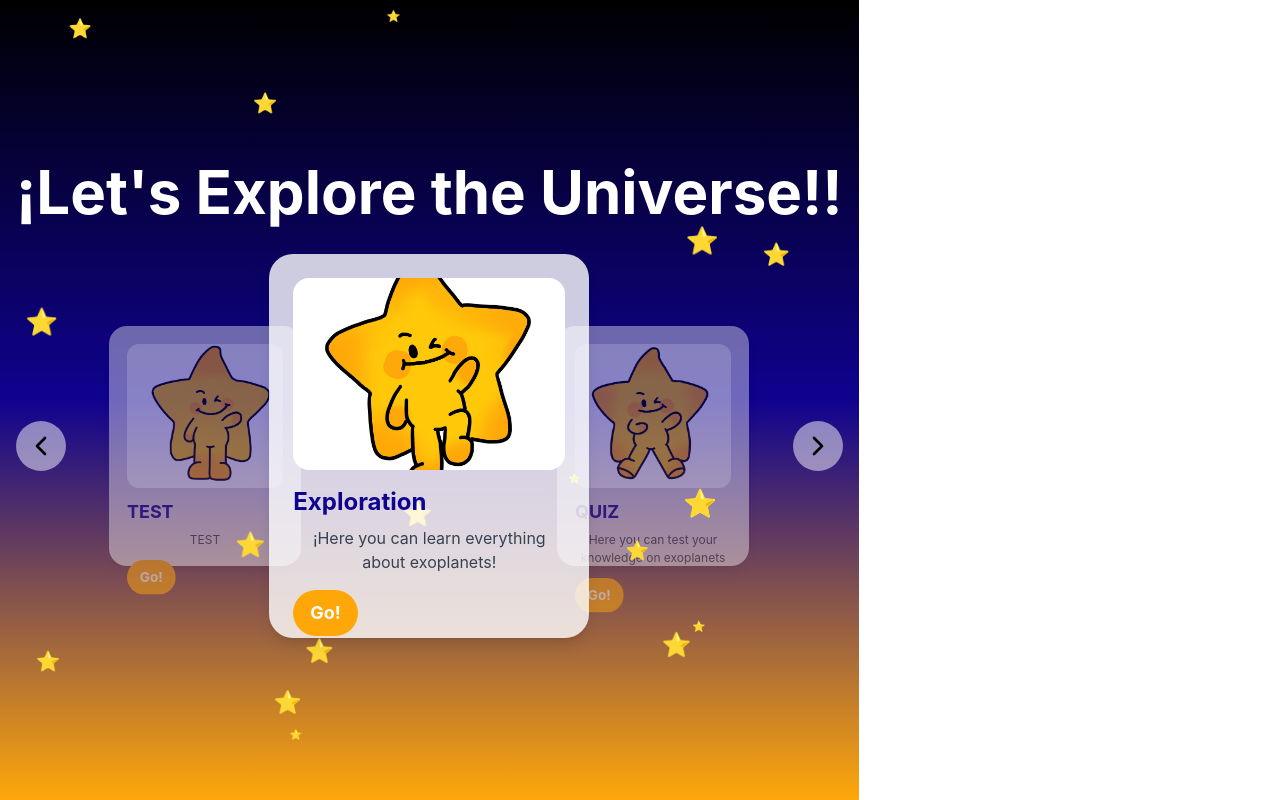
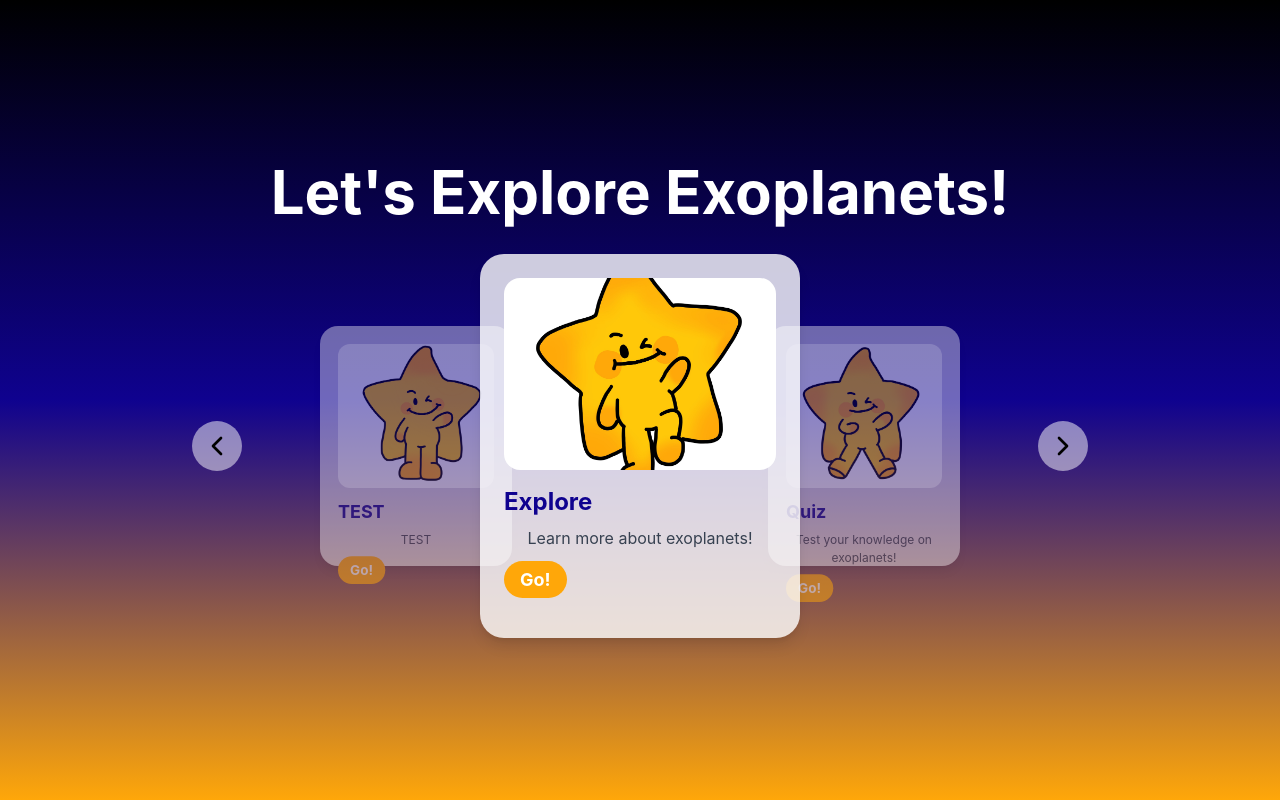
Before and after one commit to dariocorsal/ExoSpaceApps, a React (Vite) app in the folder vite-react/: page / in a window 1280 px wide. Built offline with nearby package versions, Linux system fonts and the light colour scheme.

Commit message:
added page routes

```diff
--- a/vite-react/package.json
+++ b/vite-react/package.json
@@ -12,7 +12,8 @@
   "dependencies": {
     "lucide-react": "^0.447.0",
     "react": "^18.3.1",
-    "react-dom": "^18.3.1"
+    "react-dom": "^18.3.1",
+    "react-router-dom": "^6.26.2"
   },
   "devDependencies": {
     "@eslint/js": "^9.11.1",
--- a/vite-react/src/App.jsx
+++ b/vite-react/src/App.jsx
@@ -1,136 +1,21 @@
-import React, { useState } from "react";
-import { ChevronLeft, ChevronRight } from "lucide-react";
-
-const sections = [
-  {
-    title: "Exploration",
-    description: "¡Here you can learn everything about exoplanets!",
-    image: "/public/E1.jpg",
-  },
-  {
-    title: "QUIZ",
-    description: "Here you can test your knowledge on exoplanets",
-    image: "/public/E2.jpg",
-  },
-  {
-    title: "PAINT",
-    description:
-      "¡Here you can create your own artwork inspired by an exoplanet!",
-    image: "/public/E3.jpg",
-  },
-  {
-    title: "TEST",
-    description: "TEST",
-    image: "/public/E3.jpg",
-  },
-];
-
-const decorations = [
-  "⭐",
-  "⭐",
-  "⭐",
-  "⭐",
-  "⭐",
-  "⭐",
-  "⭐",
-  "⭐",
-  "⭐",
-  "⭐",
-  "⭐",
-  "⭐",
-  "⭐",
-  "⭐",
-  "⭐",
-  "⭐",
-  "⭐",
-];
+import React from "react";
+import { BrowserRouter as Router, Routes, Route } from "react-router-dom";
+import MainMenu from "./pages/MainMenu.jsx";
+import Exploration from "./pages/Explore.jsx"; // Importa las otras páginas
+import Quiz from "./pages/Quiz.jsx";
+import Paint from "./pages/Draw.jsx";
+// import Test from "./pages/Test.jsx";
 
 export default function App() {
-  const [currentIndex, setCurrentIndex] = useState(0);
-
-  const nextSection = () => {
-    setCurrentIndex((prevIndex) => (prevIndex + 1) % sections.length);
-  };
-
-  const prevSection = () => {
-    setCurrentIndex(
-      (prevIndex) => (prevIndex - 1 + sections.length) % sections.length
-    );
-  };
-
   return (
-    <div className="min-h-screen bg-gradient-to-b from-black via-[#0f028f] to-[#ffa709] flex flex-col items-center justify-center p-4 overflow-hidden relative">
-      <h1 className="text-4xl md:text-6xl font-bold text-white text-center mb-8 ">
-        ¡Let's Explore the Universe!!
-      </h1>
-
-      <div className="relative w-full max-w-4xl">
-        <button
-          onClick={prevSection}
-          className="absolute left-0 top-1/2 transform -translate-y-1/2 bg-white bg-opacity-50 p-2 rounded-full z-10 hover:bg-opacity-75 transition-all"
-          aria-label="Sección anterior"
-        >
-          <ChevronLeft className="w-8 h-8 text-black" />
-        </button>
-
-        <div className="flex justify-center items-center">
-          {[-1, 0, 1].map((offset) => {
-            const index =
-              (currentIndex + offset + sections.length) % sections.length;
-            const section = sections[index];
-            return (
-              <div
-                key={section.title}
-                className={`bg-white bg-opacity-80 rounded-3xl p-6 shadow-lg transition-all duration-300 ${
-                  offset === 0
-                    ? "w-80 h-96 z-20 scale-100 opacity-100"
-                    : "w-64 h-80 scale-75 opacity-50"
-                } ${offset === -1 ? "-mr-16" : offset === 1 ? "-ml-16" : ""}`}
-              >
-                <img
-                  src={section.image}
-                  alt={section.title}
-                  className="w-full h-48 object-cover rounded-2xl mb-4"
-                />
-                <h2 className="text-2xl font-bold text-[#0f028f] mb-2">
-                  {section.title}
-                </h2>
-                <p className="text-gray-700 text-center mb-4">
-                  {section.description}
-                </p>
-                <button className="bg-[#ffa709] hover:bg-[#ff8c00] text-white font-bold py-2 px-4 rounded-full text-lg transition-colors">
-                  Go!
-                </button>
-              </div>
-            );
-          })}
-        </div>
-
-        <button
-          onClick={nextSection}
-          className="absolute right-0 top-1/2 transform -translate-y-1/2 bg-white bg-opacity-50 p-2 rounded-full z-10 hover:bg-opacity-75 transition-all"
-          aria-label="Siguiente sección"
-        >
-          <ChevronRight className="w-8 h-8 text-black" />
-        </button>
-      </div>
-
-      {decorations.map((emoji, index) => (
-        <div
-          key={index}
-          className="absolute animate-twinkle"
-          style={{
-            top: `${Math.random() * 100}%`,
-            left: `${Math.random() * 100}%`,
-            fontSize: `${Math.random() * 20 + 10}px`,
-            animation: `${emoji === "🌍" ? "spin" : "twinkle"} ${
-              5 + Math.random() * 5
-            }s infinite`,
-          }}
-        >
-          {emoji}
-        </div>
-      ))}
-    </div>
+    <Router>
+      <Routes>
+        <Route path="/" element={<MainMenu />} />
+        <Route path="/exploration" element={<Exploration />} />
+        <Route path="/quiz" element={<Quiz />} />
+        <Route path="/paint" element={<Paint />} />
+        {/* <Route path="/test" element={<Test />} /> */}
+      </Routes>
+    </Router>
   );
 }
--- /dev/null
+++ b/vite-react/src/pages/Draw.jsx
@@ -0,0 +1,3 @@
+export default function Draw() {
+  return <h1>Draw</h1>;
+}
--- /dev/null
+++ b/vite-react/src/pages/Explore.jsx
@@ -0,0 +1,3 @@
+export default function Explore() {
+  return <h1>Explore</h1>;
+}
--- /dev/null
+++ b/vite-react/src/pages/MainMenu.jsx
@@ -0,0 +1,106 @@
+import React, { useState } from "react";
+import { ChevronLeft, ChevronRight } from "lucide-react";
+import { Link } from "react-router-dom";
+
+const sections = [
+  {
+    title: "Explore",
+    description: "Learn more about exoplanets!",
+    image: "/public/E1.jpg",
+    route: "/exploration", // Ruta para redirigir a la página de exploración
+  },
+  {
+    title: "Quiz",
+    description: "Test your knowledge on exoplanets!",
+    image: "/public/E2.jpg",
+    route: "/quiz", // Ruta para el quiz
+  },
+  {
+    title: "Draw",
+    description: "Create your own artwork inspired by exoplanets!",
+    image: "/public/E3.jpg",
+    route: "/paint", // Ruta para la página de dibujo
+  },
+  {
+    title: "TEST",
+    description: "TEST",
+    image: "/public/E3.jpg",
+    route: "/test", // Ruta de prueba
+  },
+];
+
+export default function MainMenu() {
+  const [currentIndex, setCurrentIndex] = useState(0);
+
+  const nextSection = () => {
+    setCurrentIndex((prevIndex) => (prevIndex + 1) % sections.length);
+  };
+
+  const prevSection = () => {
+    setCurrentIndex(
+      (prevIndex) => (prevIndex - 1 + sections.length) % sections.length
+    );
+  };
+
+  return (
+    <div className="w-screen h-screen bg-gradient-to-b from-black via-[#0f028f] to-[#ffa709] flex flex-col items-center justify-center p-4 overflow-hidden relative">
+      <h1 className="text-4xl md:text-6xl font-bold text-white text-center mb-8 ">
+        Let's Explore Exoplanets!
+      </h1>
+
+      <div className="relative w-full max-w-4xl">
+        <button
+          onClick={prevSection}
+          className="absolute left-0 top-1/2 transform -translate-y-1/2 bg-white bg-opacity-50 p-2 rounded-full z-10 hover:bg-opacity-75 transition-all"
+          aria-label="Sección anterior"
+        >
+          <ChevronLeft className="w-8 h-8 text-black" />
+        </button>
+
+        <div className="flex justify-center items-center">
+          {[-1, 0, 1].map((offset) => {
+            const index =
+              (currentIndex + offset + sections.length) % sections.length;
+            const section = sections[index];
+            return (
+              <div
+                key={section.title}
+                className={`bg-white bg-opacity-80 rounded-3xl p-6 shadow-lg transition-all duration-300 ${
+                  offset === 0
+                    ? "w-80 h-96 z-20 scale-100 opacity-100"
+                    : "w-64 h-80 scale-75 opacity-50"
+                } ${offset === -1 ? "-mr-16" : offset === 1 ? "-ml-16" : ""}`}
+              >
+                <img
+                  src={section.image}
+                  alt={section.title}
+                  className="w-full h-48 object-cover rounded-2xl mb-4"
+                />
+                <h2 className="text-2xl font-bold text-[#0f028f] mb-2">
+                  {section.title}
+                </h2>
+                <p className="text-gray-700 text-center mb-4">
+                  {section.description}
+                </p>
+                <Link
+                  to={section.route}
+                  className="bg-[#ffa709] hover:bg-[#ff8c00] text-white font-bold py-2 px-4 rounded-full text-lg transition-colors"
+                >
+                  Go!
+                </Link>
+              </div>
+            );
+          })}
+        </div>
+
+        <button
+          onClick={nextSection}
+          className="absolute right-0 top-1/2 transform -translate-y-1/2 bg-white bg-opacity-50 p-2 rounded-full z-10 hover:bg-opacity-75 transition-all"
+          aria-label="Next Section"
+        >
+          <ChevronRight className="w-8 h-8 text-black" />
+        </button>
+      </div>
+    </div>
+  );
+}
--- /dev/null
+++ b/vite-react/src/pages/Quiz.jsx
@@ -0,0 +1,3 @@
+export default function Quiz() {
+  return <h1>Quiz</h1>;
+}
```
Also changed, not shown: vite-react/src/main.jsx (+7 -7 lines), 1 other file (tests, documents, lock files or other folders).
